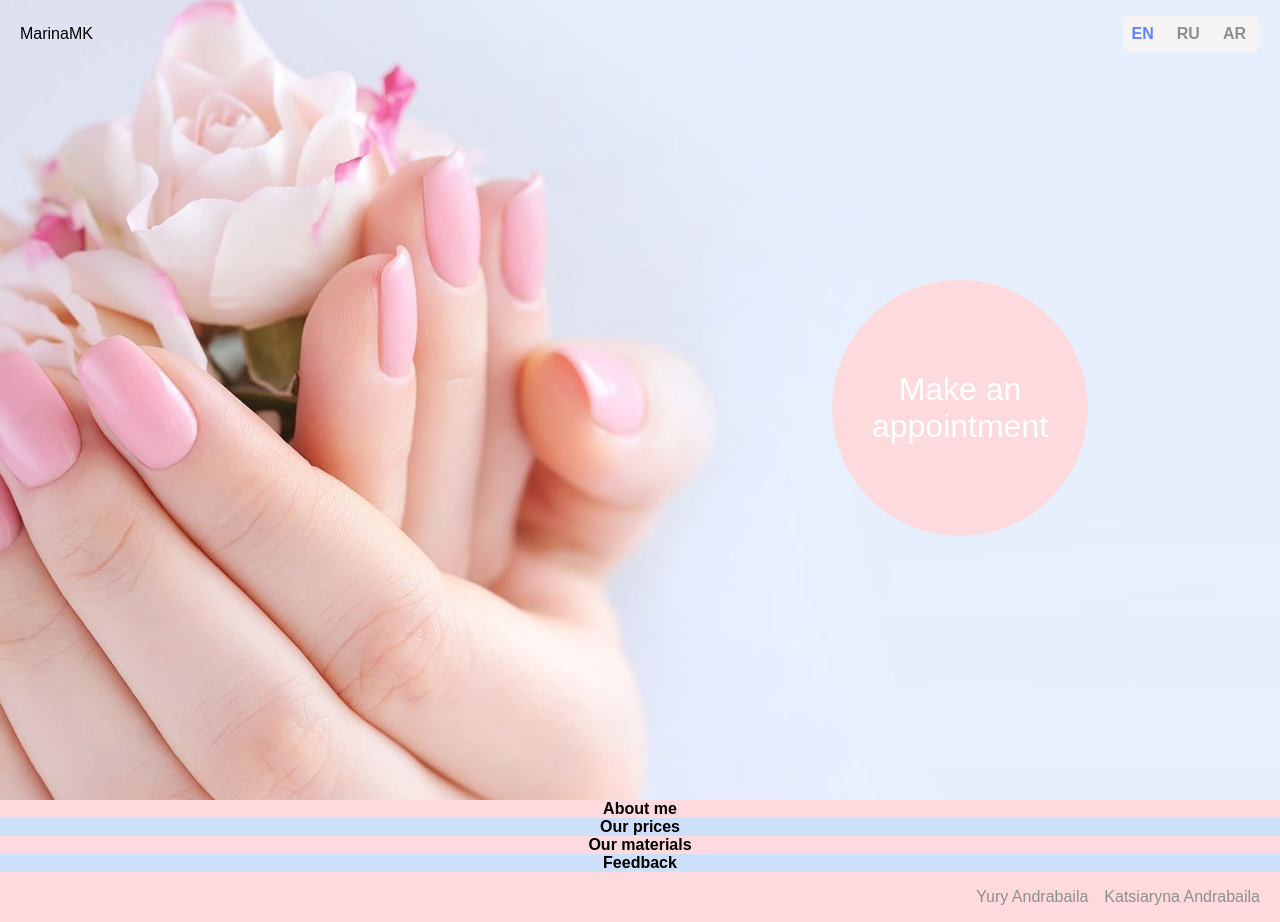
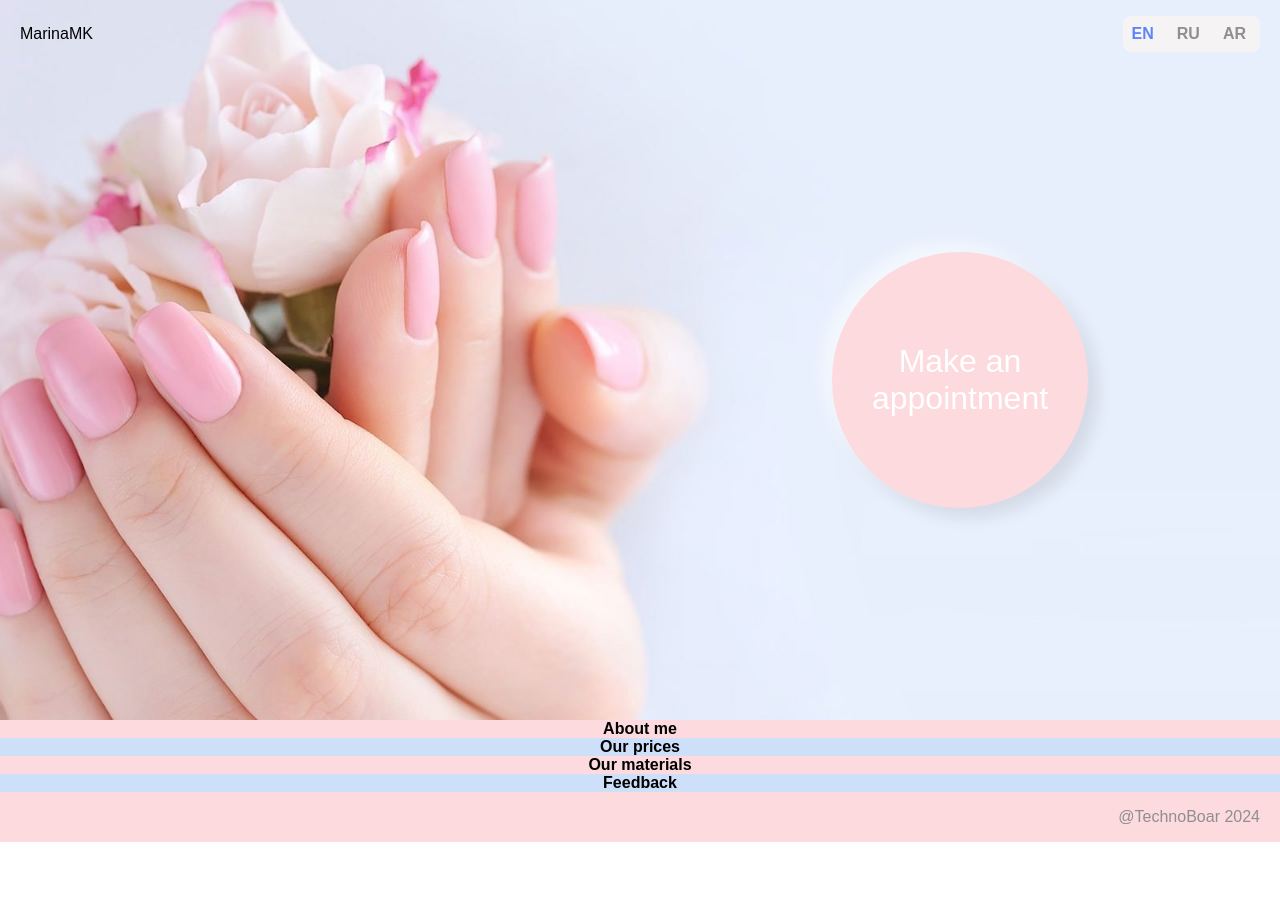
Before and after one commit to Katsiaryna-Andrabaila/marinamk, a React (Vite) app: page / in a window 1280 px wide. After the commit the page ends 842 px from the top, so only its background shows below. Built offline with nearby package versions, Linux system fonts and the light colour scheme.

Commit message:
feat: add styles to appointment btn, change footer link

```diff
--- a/src/widgets/enterSection/enterSection.styles.scss
+++ b/src/widgets/enterSection/enterSection.styles.scss
@@ -15,7 +15,23 @@
         border-radius: 50%;
         background: var(--main-pink);
         padding: 1rem;
+        box-shadow:
+            -10px -10px 15px rgba(255, 255, 255, 0.5),
+            10px 10px 15px rgba(70, 70, 70, 0.12);
+        cursor: pointer;
         color: white;
         font-size: 2rem;
     }
+    .appointment-btn:active {
+        box-shadow:
+            -10px -10px 15px rgba(255, 255, 255, 0.5),
+            10px 10px 15px rgba(70, 70, 70, 0.12),
+            inset -10px -10px 15px rgba(255, 255, 255, 0.5),
+            inset 10px 10px 15px rgba(70, 70, 70, 0.12);
+    }
 }
+@media (max-width: 1440px) {
+    .enter-section {
+        height: 90vh;
+    }
+}
--- a/src/widgets/footer/index.tsx
+++ b/src/widgets/footer/index.tsx
@@ -5,14 +5,11 @@ export const Footer = () => {
     return (
         <footer>
             <div className="footer-wrapper">
-                <NavLink to="https://github.com/Andrabaila" target="_blank">
-                    Yury Andrabaila
-                </NavLink>
                 <NavLink
-                    to="https://github.com/Katsiaryna-Andrabaila"
+                    to="https://www.linkedin.com/in/katsiaryna-andrabaila-94669b23a/"
                     target="_blank"
                 >
-                    Katsiaryna Andrabaila
+                    @TechnoBoar 2024
                 </NavLink>
             </div>
         </footer>
```
